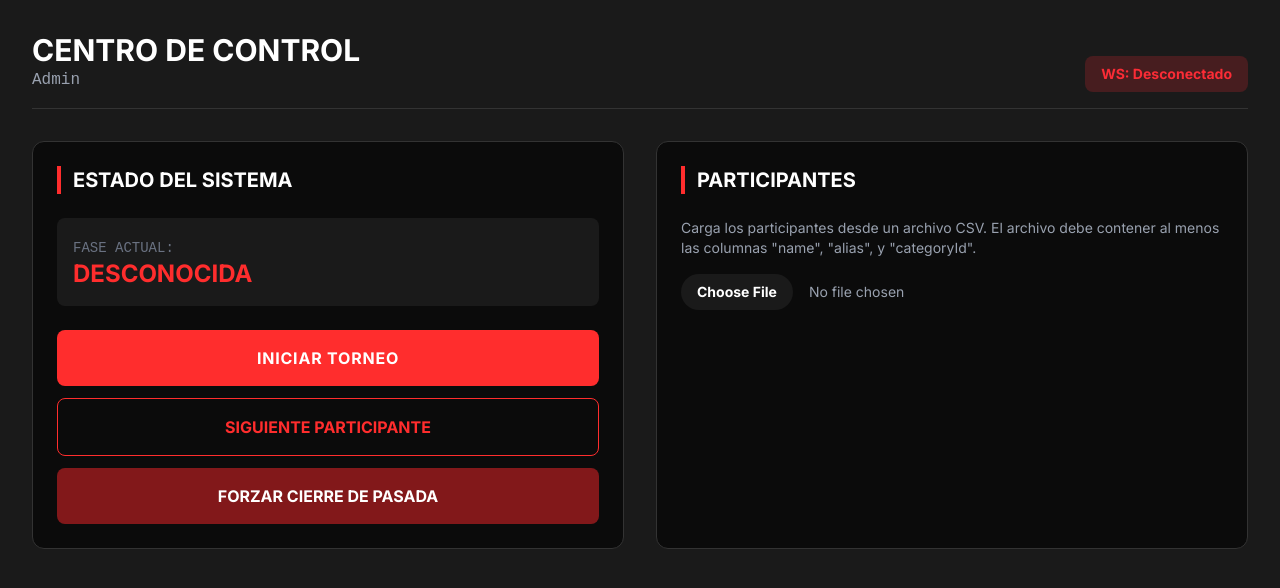
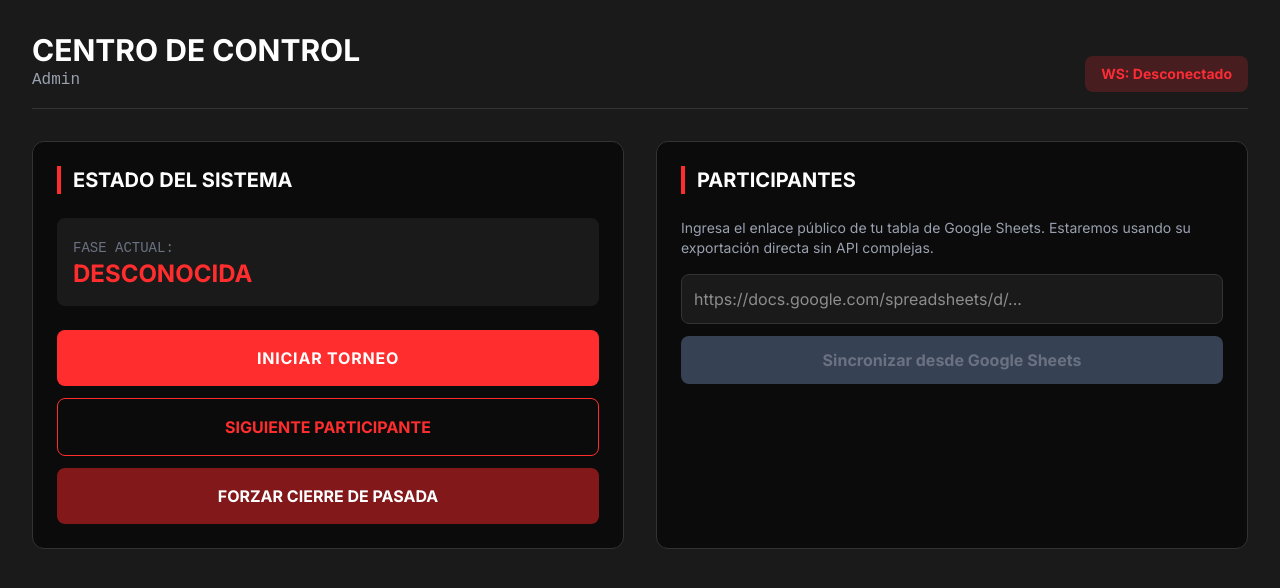
Before and after one commit to santototorres/rnh-live, a Next.js app in the folder frontend/: page /rnh/admin in a window 1280 px wide. Shown: the top 588 px of the page. Built offline with nearby package versions, Linux system fonts and the light colour scheme; no server answers.

Commit message:
Replace CSV file upload with Google Sheets URL importer

```diff
--- a/frontend/src/app/admin/page.tsx
+++ b/frontend/src/app/admin/page.tsx
@@ -7,6 +7,9 @@ import Papa from "papaparse";
 export default function AdminView() {
   const { socket, connected } = useSocket();
   const [systemState, setSystemState] = useState<any>(null);
+
+  const [sheetUrl, setSheetUrl] = useState("");
+  const [isSyncing, setIsSyncing] = useState(false);
 
   useEffect(() => {
     if (!socket) return;
@@ -22,9 +25,26 @@ export default function AdminView() {
     };
   }, [socket]);
 
-  const handleFileUpload = (e: React.ChangeEvent<HTMLInputElement>) => {
-    if (e.target.files && e.target.files[0]) {
-      Papa.parse(e.target.files[0], {
+  const handleSyncGoogleSheets = async () => {
+    setIsSyncing(true);
+    try {
+      // Intenta extraer el Document ID en caso de que pegaran toda la URL
+      let docId = sheetUrl;
+      const match = sheetUrl.match(/\/d\/(.*?)(\/|$)/);
+      if (match && match[1]) {
+        docId = match[1];
+      }
+
+      const csvUrl = `https://docs.google.com/spreadsheets/d/${docId}/export?format=csv`;
+
+      // Fetch the CSV text directly from Google Docs
+      const response = await fetch(csvUrl);
+      if (!response.ok) throw new Error("No se pudo descargar de Google Sheets. Verifica que el enlace sea 'Público/Cualquier persona con el enlace'");
+
+      const csvText = await response.text();
+
+      // Pase the text via PapaParse
+      Papa.parse(csvText, {
         complete: async (results) => {
           try {
             const apiUrl = process.env.NEXT_PUBLIC_API_URL || "http://localhost:3001/rnh/api";
@@ -43,11 +63,17 @@ export default function AdminView() {
           } catch (err) {
             console.error(err);
             alert("Error conectando con el servidor");
+          } finally {
+            setIsSyncing(false);
+            setSheetUrl("");
           }
         },
         header: true,
         skipEmptyLines: true,
       });
+    } catch (err: any) {
+      alert("Error general: " + err.message);
+      setIsSyncing(false);
     }
   };
 
@@ -96,19 +122,26 @@ export default function AdminView() {
         {/* Data Loading */}
         <div className="bg-background border border-border p-6 rounded-xl">
           <h2 className="text-xl font-bold text-white mb-6 uppercase border-l-4 border-primary pl-3">Participantes</h2>
-          <p className="text-gray-400 text-sm mb-4">Carga los participantes desde un archivo CSV. El archivo debe contener al menos las columnas "name", "alias", y "categoryId".</p>
+          <p className="text-gray-400 text-sm mb-4">Ingresa el enlace público de tu tabla de Google Sheets. Estaremos usando su exportación directa sin API complejas.</p>
 
-          <input
-             type="file"
-             accept=".csv"
-             onChange={handleFileUpload}
-             className="block w-full text-sm text-gray-400
-                        file:mr-4 file:py-2 file:px-4
-                        file:rounded-full file:border-0
-                        file:text-sm file:font-bold
-                        file:bg-surface file:text-white
-                        hover:file:bg-primary-hover hover:file:text-white transition-colors cursor-pointer"
-          />
+          <div className="flex flex-col gap-3">
+            <input
+               type="text"
+               placeholder="https://docs.google.com/spreadsheets/d/..."
+               value={sheetUrl}
+               onChange={(e) => setSheetUrl(e.target.value)}
+               className="w-full bg-surface border border-border rounded-lg p-3 text-white focus:border-primary focus:outline-none"
+            />
+            <button
+              onClick={handleSyncGoogleSheets}
+              disabled={isSyncing || !sheetUrl}
+              className={`font-bold p-3 rounded-lg transition-colors ${
+                isSyncing || !sheetUrl ? 'bg-gray-700 text-gray-500 cursor-not-allowed' : 'bg-primary text-white hover:bg-primary-hover'
+              }`}
+            >
+              {isSyncing ? "Sincronizando..." : "Sincronizar desde Google Sheets"}
+            </button>
+          </div>
         </div>
       </div>
     </div>
```
